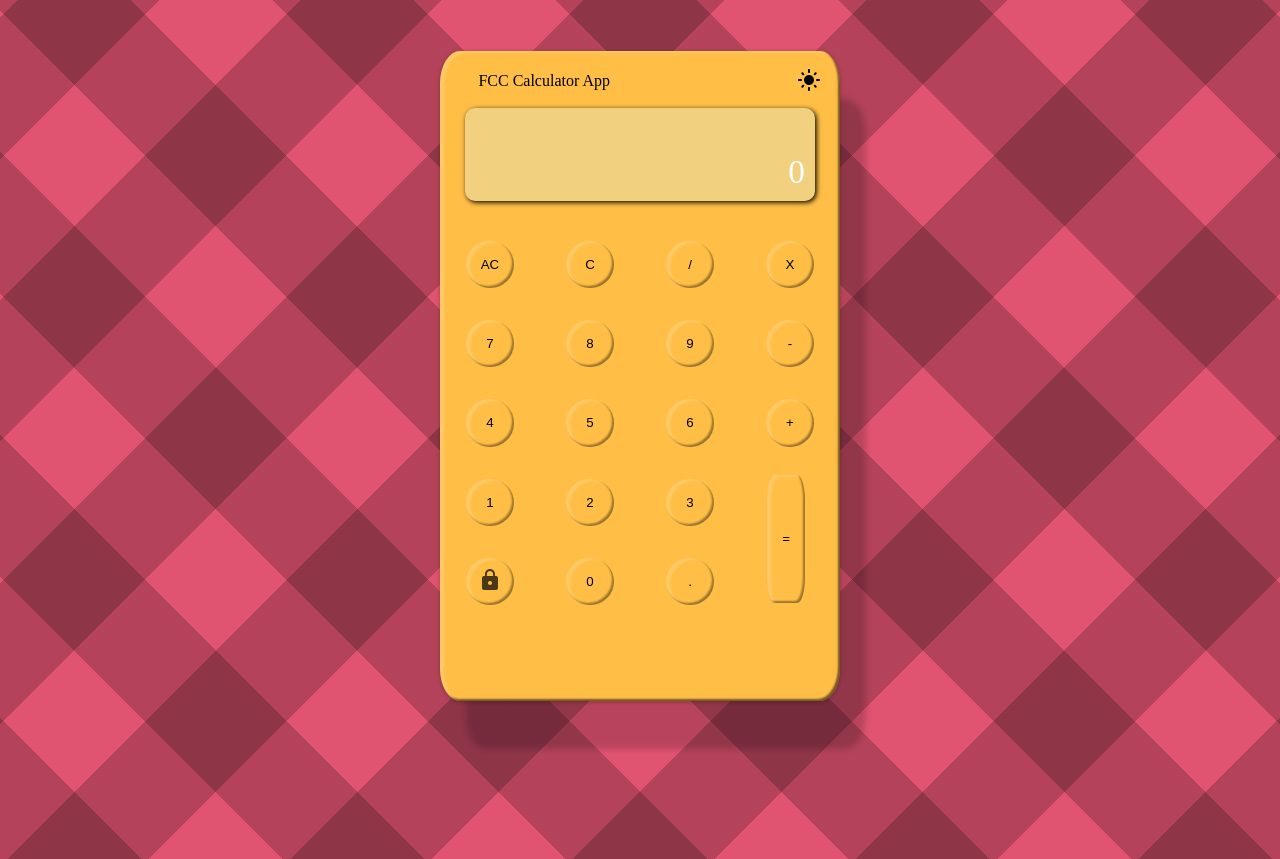
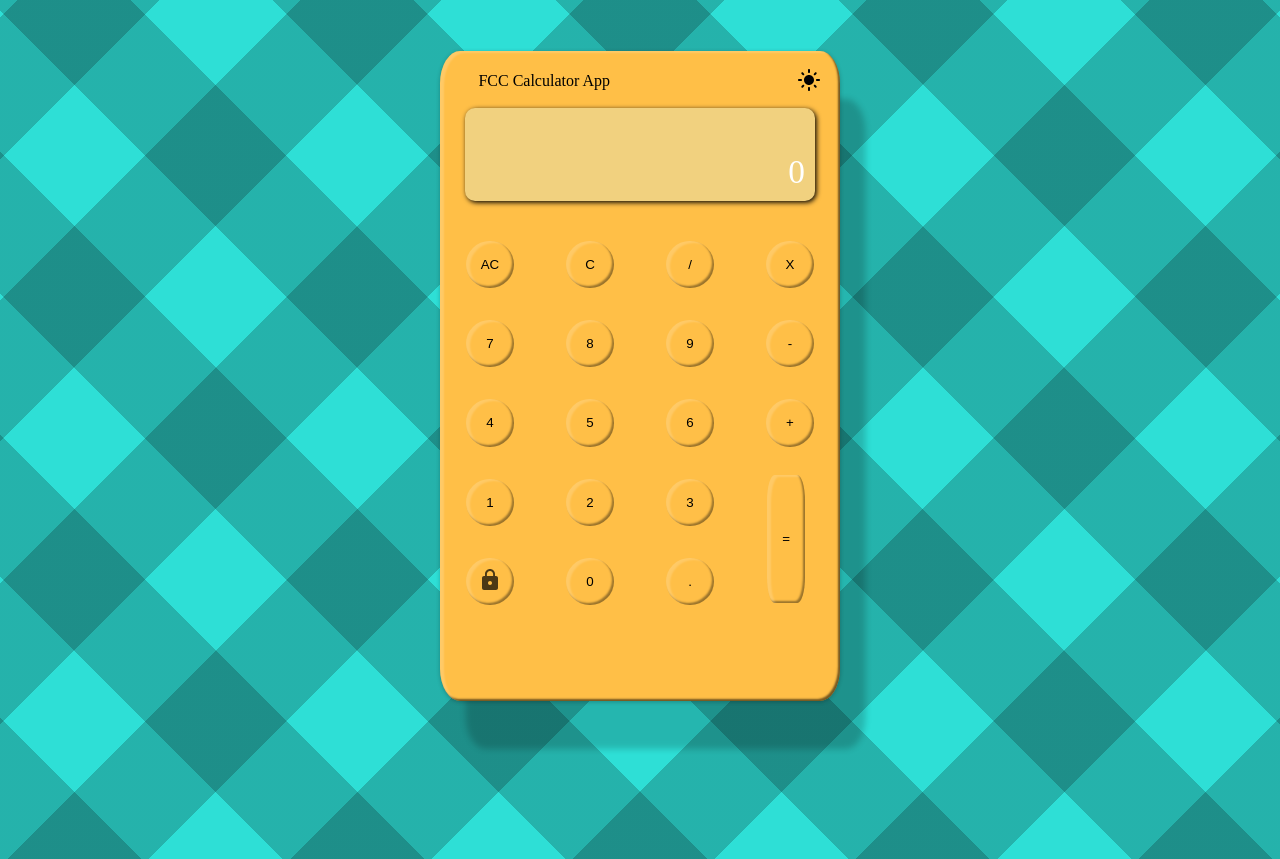
Before and after one commit to sparksflyupwards/Rea, a React app: page / in a window 1280 px wide. Built offline with nearby package versions, Linux system fonts and the light colour scheme; a web font is replaced by a local one.

Commit message:
changed background color at init

```diff
--- a/src/containers/styles/calculator.scss
+++ b/src/containers/styles/calculator.scss
@@ -37,7 +37,7 @@
 
   body {
     min-height: 100vh;
-    background-color:#e05371;
+    background-color:#2edfd6;
     background-image:
       repeating-linear-gradient(
         45deg,
```
Also changed, not shown: src/containers/styles/calculator.css.
